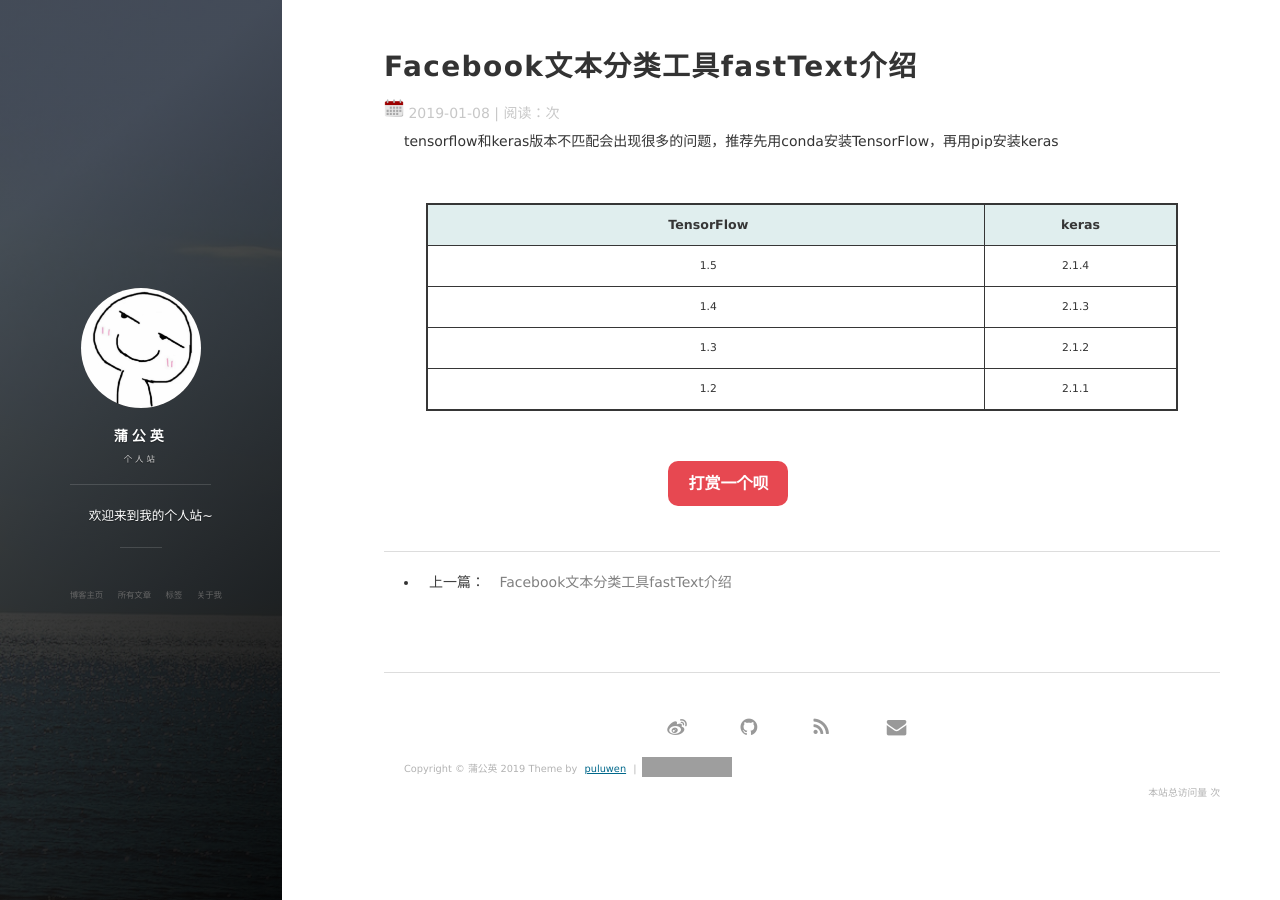
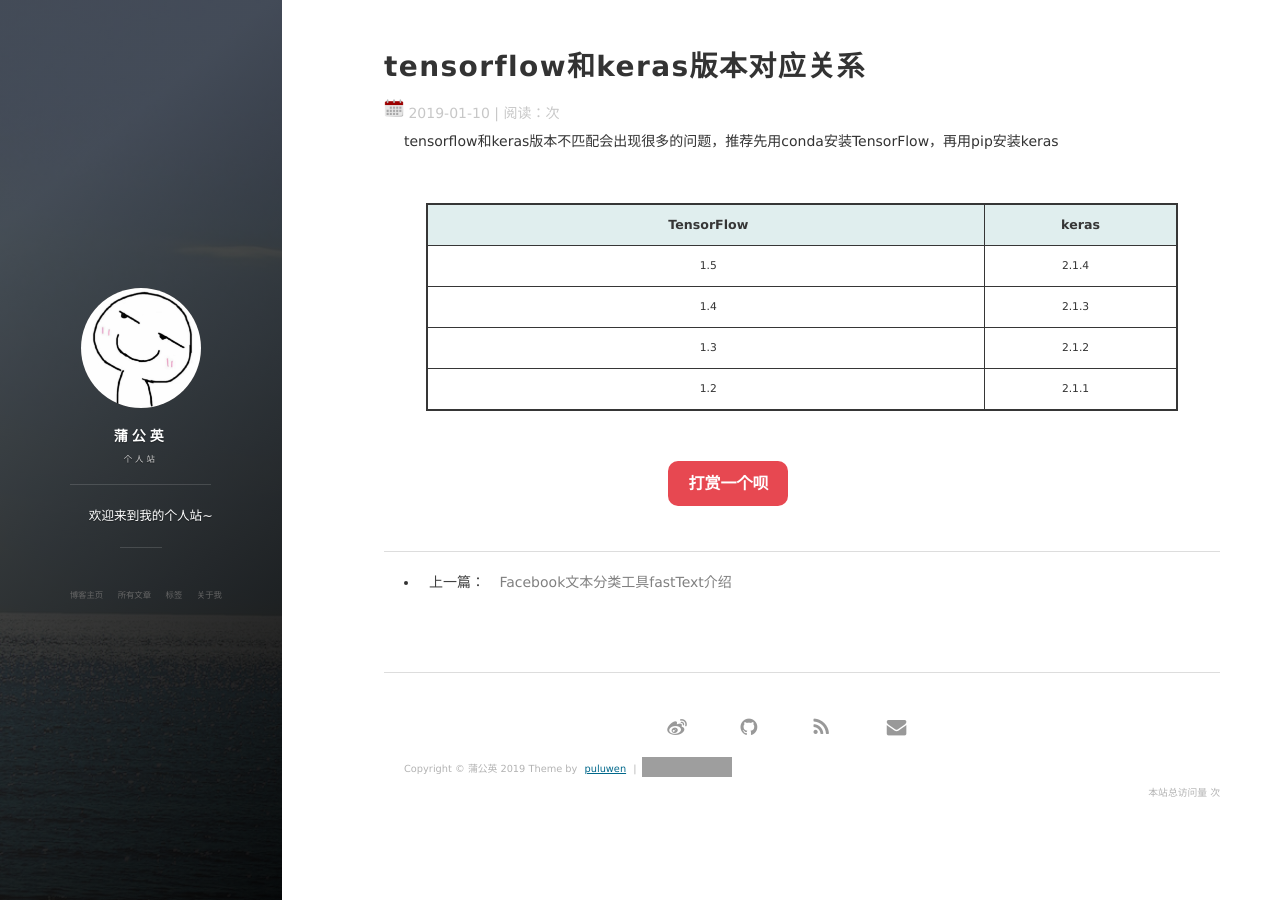
Before and after one commit to puluwen/puluwen.github.io, a Jekyll site: the page built from _posts/2019-01-10-keras-tensorflow-version.md, in a window 1280 px wide. Built offline with Jekyll 4.4.1, drawn with Linux system fonts in a browser that asks for light colours; nearby versions of some CDN libraries; comment, search, counter and statistics services are not loaded; grey boxes are pictures that could not be loaded.

```diff
--- a/_posts/2019-01-10-keras-tensorflow-version.md
+++ b/_posts/2019-01-10-keras-tensorflow-version.md
@@ -1,9 +1,9 @@
 ---
 layout: post
-title: "Facebook文本分类工具fastText介绍"
-date: 2019-01-08
-description: "简单介绍一下fastText工具，训练速度极快"
-tag: 文本分类
+title: "tensorflow和keras版本对应关系"
+date: 2019-01-10
+description: "版本不对应，容易出现各种莫名的问题"
+tag: TensorFlow
 
 ---
 
```
